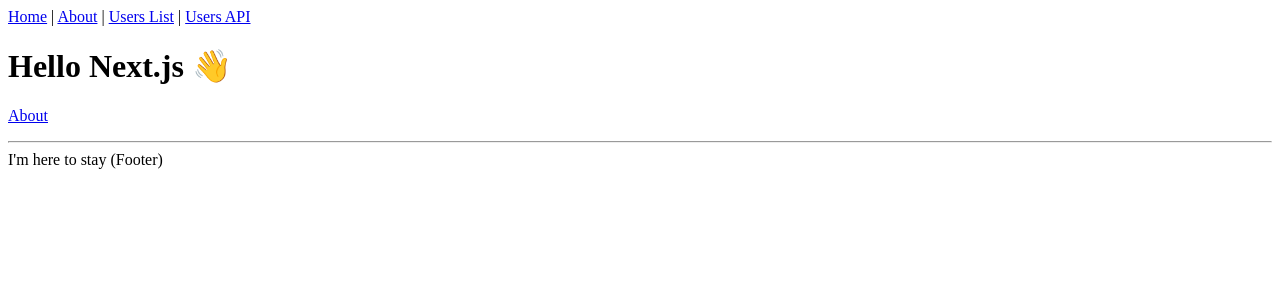
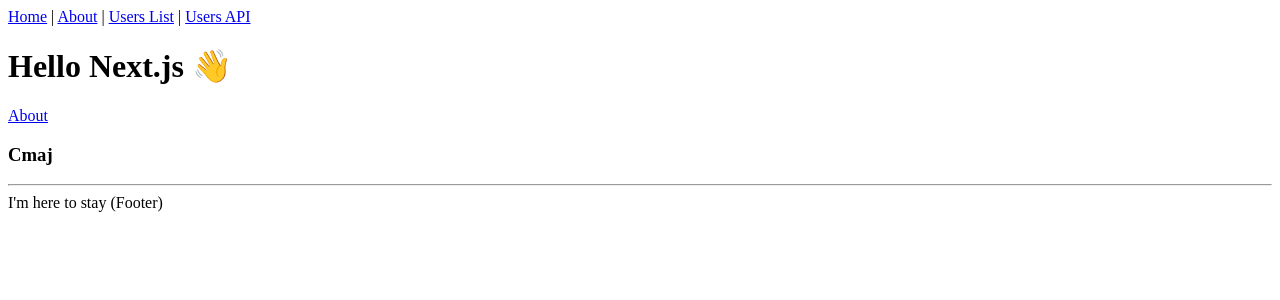
Before and after one commit to musyu36/chordrop, a Next.js app: page / in a window 1280 px wide. Shown: the top 300 px of the page. Built offline with nearby package versions, Linux system fonts and the light colour scheme.

Commit message:
feature: ChordPanelコンポーネントのファイル作成

```diff
--- /dev/null
+++ b/components/ChordPanel.tsx
@@ -0,0 +1,16 @@
+import * as React from 'react'
+import { Chord } from '../interfaces'
+
+type Props = {
+  chord: Chord
+}
+
+const ChordPanel = ({ chord }: Props) => (
+    <div>
+        <h3>
+            {chord.root.name}{chord.chordType.name}
+        </h3>
+    </div>
+)
+
+export default ChordPanel
--- a/pages/index.tsx
+++ b/pages/index.tsx
@@ -1,5 +1,18 @@
 import Link from 'next/link'
 import Layout from '../components/Layout'
+import ChordPanel from '../components/ChordPanel'
+import { Chord } from '../interfaces'
+
+const chord: Chord = {
+  root: {
+    number: 0,
+    name: 'C'
+  },
+  chordType: {
+    array: [4, 7],
+    name: 'maj'
+  }
+}
 
 const IndexPage = () => (
   <Layout title="Home | Next.js + TypeScript Example">
@@ -9,6 +22,7 @@
         <a>About</a>
       </Link>
     </p>
+    <ChordPanel chord={chord}/>
   </Layout>
 )
 
```
Also changed, not shown: interfaces/index.ts (+18 -9 lines).
